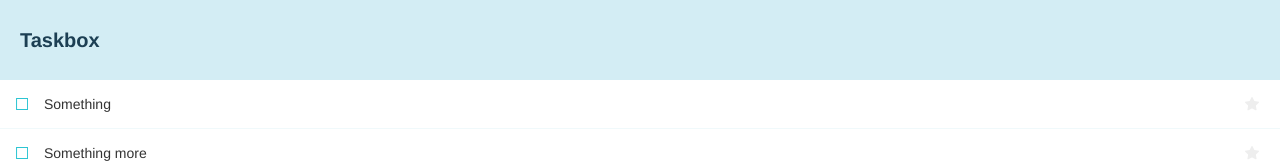
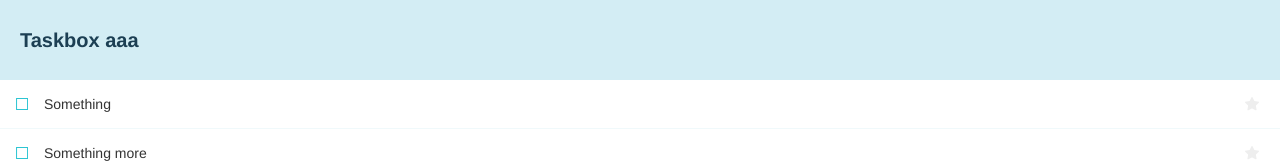
Before and after one commit to yudwig/storybook-tutorial, a React (Create React App) app: page / in a window 1280 px wide. Shown: the top 163 px of the page. Built offline with nearby package versions, Linux system fonts and the light colour scheme; a web font is replaced by a local one.

Commit message:
Change text for test.

```diff
--- a/src/components/InboxScreen.jsx
+++ b/src/components/InboxScreen.jsx
@@ -21,7 +21,7 @@
     <div className="page lists-show">
       <nav>
         <h1 className="title-page">
-          <span className="title-wrapper">Taskbox</span>
+          <span className="title-wrapper">Taskbox aaa</span>
         </h1>
       </nav>
       <TaskList />
```
